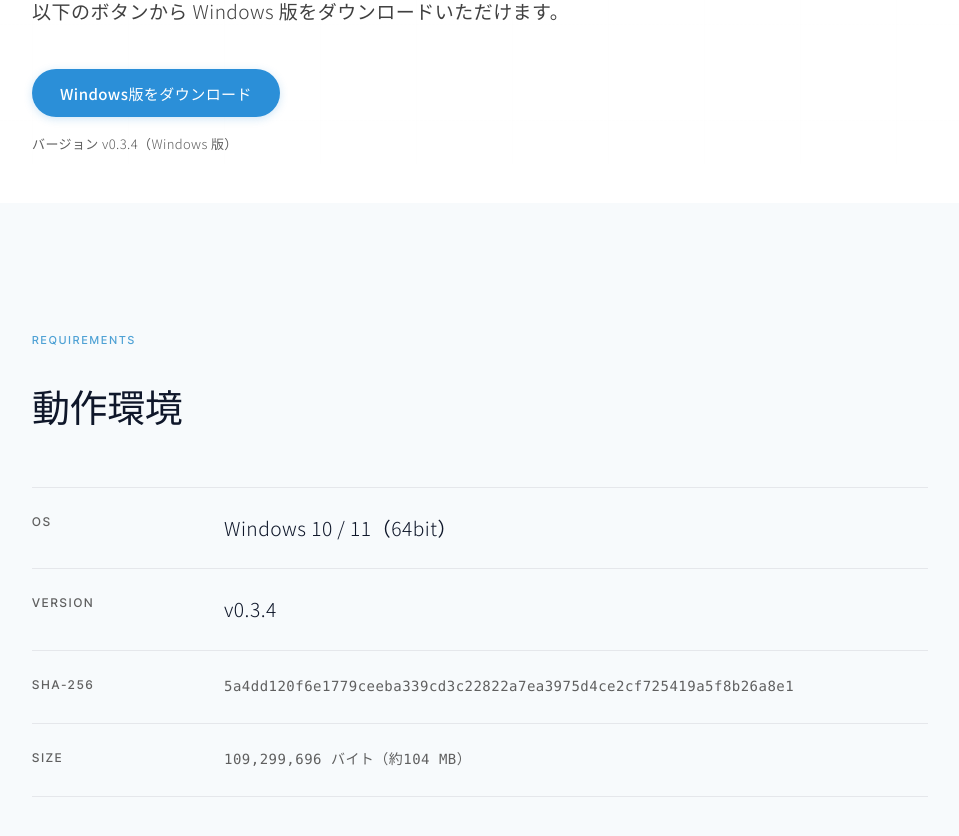
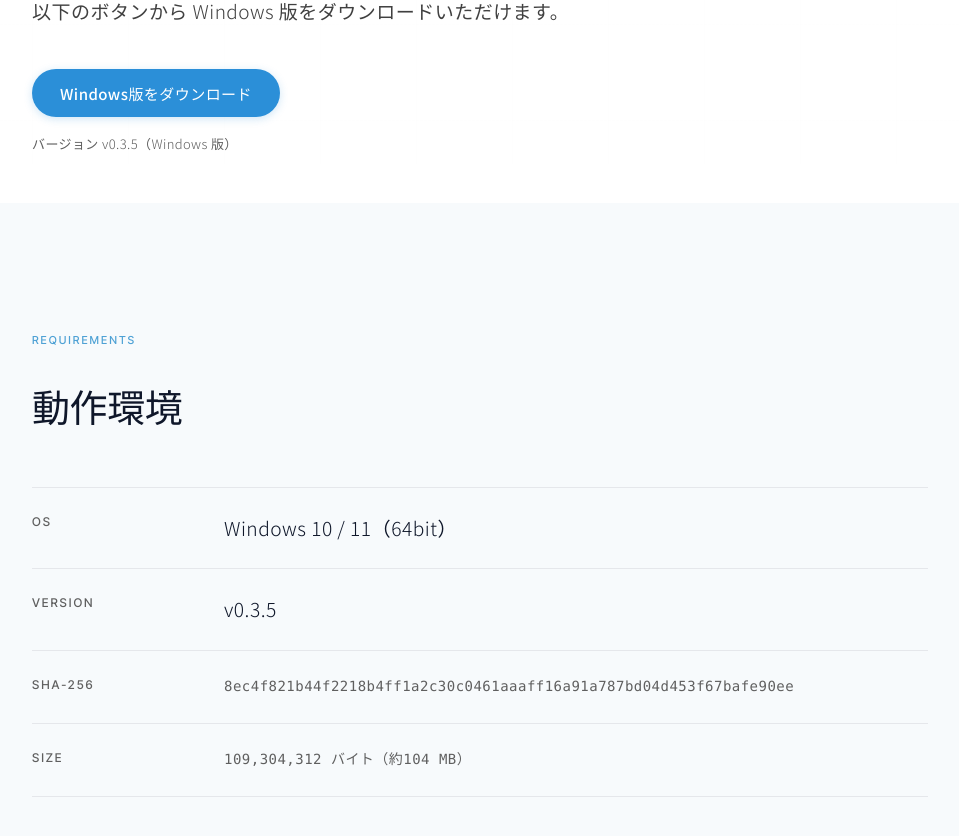
Before and after one commit to nakamura-del/trust-link-partner, a Next.js app: page /download in a window 1280 px wide. Shown: the part 360-1196 px from the top of the page, without its empty margins (160-1119 px from the left). Built offline with nearby package versions, Linux system fonts and the light colour scheme.

Commit message:
chore(download): v0.3.5 へ差し替える
版・URL・SHA-256・サイズを v0.3.5（GitHub Release の実ファイルから取得した値）に更新する。

Co-Authored-By: Claude Opus 5.5 (1M context) <noreply@anthropic.com>

```diff
--- a/app/download/page.tsx
+++ b/app/download/page.tsx
@@ -11,14 +11,14 @@ const siteUrl = "https://trust-link-ptnr.com";
 //   版を上げるときは Release を作ってから、下の定数（版・URL・SHA256・サイズ）を差し替える。
 //   GitHub はアセット名の空白をドットに置換する（"WITNESS-AI Setup 0.3.0.exe" → "WITNESS-AI.Setup.0.3.0.exe"）。
 
-const APP_VERSION = "v0.3.4";
-const DOWNLOAD_URL = "https://github.com/nakamura-del/witness-ai-release/releases/download/v0.3.4/WITNESS-AI.Setup.0.3.4.exe";
+const APP_VERSION = "v0.3.5";
+const DOWNLOAD_URL = "https://github.com/nakamura-del/witness-ai-release/releases/download/v0.3.5/WITNESS-AI.Setup.0.3.5.exe";
 // 配布ファイルの SHA256 とバイト数。GitHub Release に上がっている実体から取得した値。
 // ★バージョンを上げるたびに必ず更新すること（古い値を残すと検証が通らない）。
 //   v0.3.4 以降は Azure Artifact Signing で署名しており、再ビルドすると署名・タイムスタンプが
 //   打ち直されて値が変わる。必ず配布した実ファイルから取ること。
-const SHA256 = "5a4dd120f6e1779ceeba339cd3c22822a7ea3975d4ce2cf725419a5f8b26a8e1";
-const FILE_SIZE = "109,299,696 バイト（約104 MB）";
+const SHA256 = "8ec4f821b44f2218b4ff1a2c30c0461aaaff16a91a787bd04d453f67bafe90ee";
+const FILE_SIZE = "109,304,312 バイト（約104 MB）";
 // ★配布ファイルの URL が未設定（"#"）の間は、ボタンを無効表示にする。
 //   .exe 完成は数日先のため、公開しても「押しても何も起きない」状態を避ける。
 //   DOWNLOAD_URL に実URLを入れれば、自動的に通常のダウンロードボタンに切り替わる。
```
